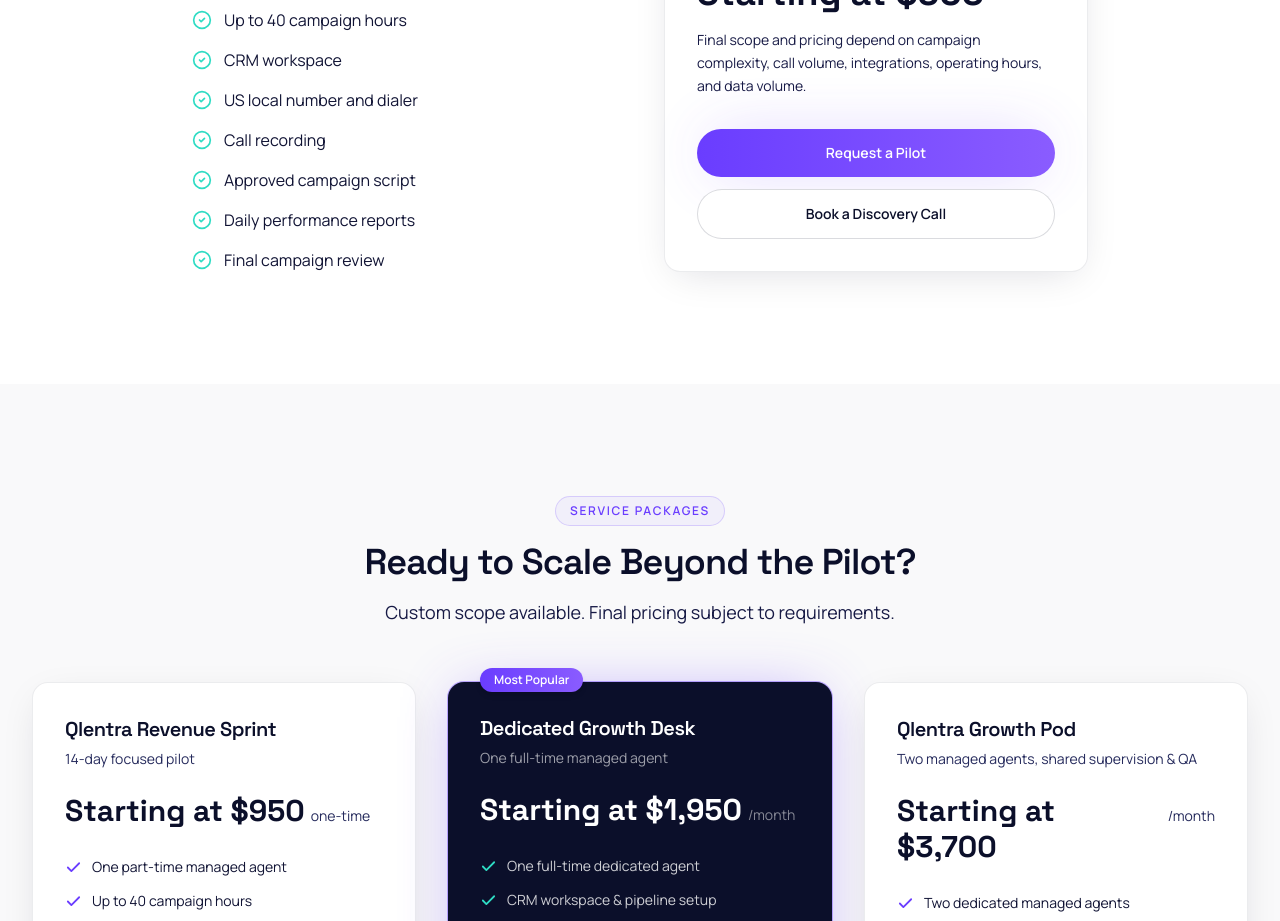
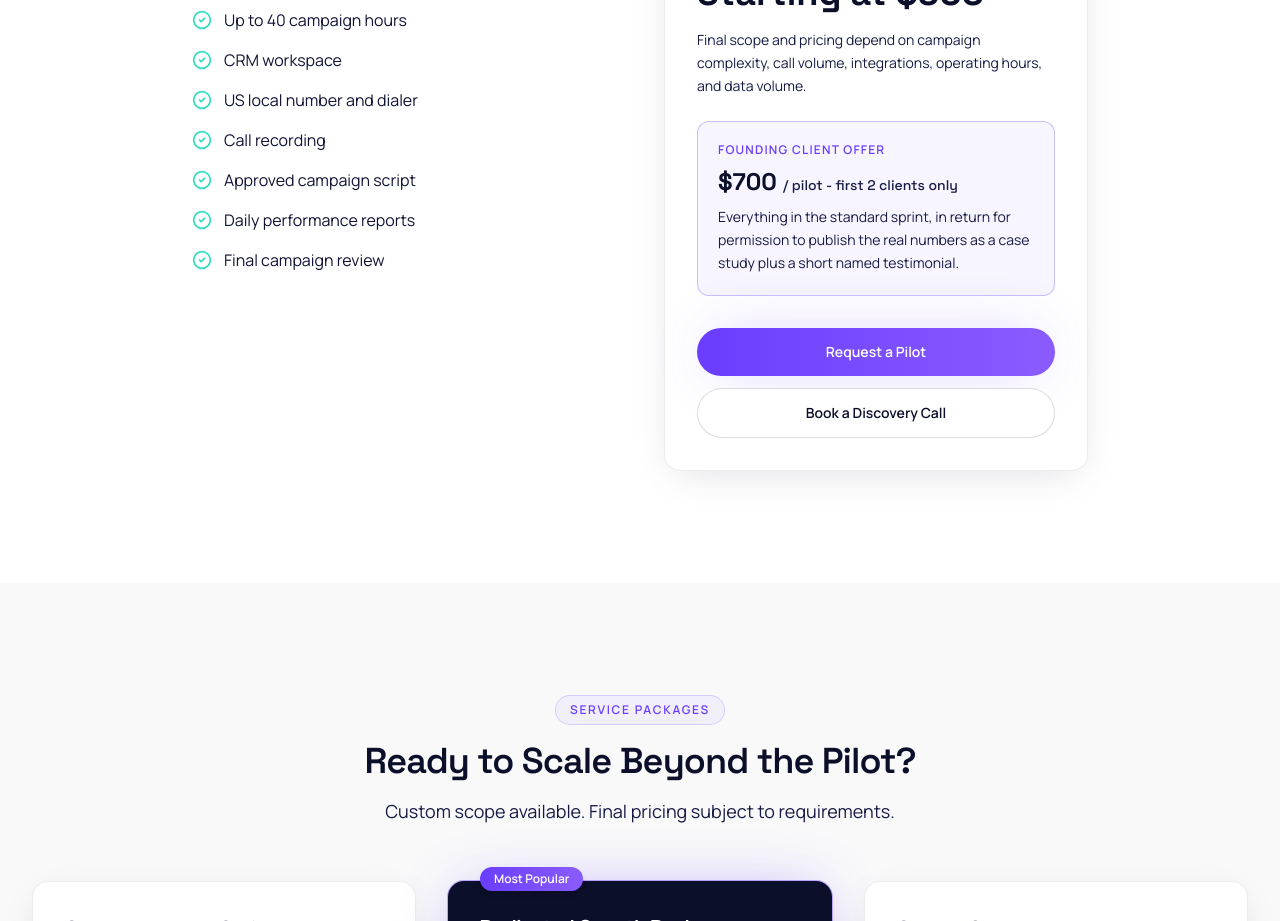
Before and after one commit to happydo743-gif/qlentra-website, a Next.js app: page /pilot in a window 1280 px wide. Shown: the part 780-1701 px from the top of the page. Built offline with nearby package versions, Linux system fonts and the light colour scheme; no server answers.

Commit message:
Add Founding Client Offer section to pilot page
Added a new section for Founding Client Offer with pricing details and terms.

```diff
--- a/app/pilot/page.tsx
+++ b/app/pilot/page.tsx
@@ -92,6 +92,22 @@ export default function PilotPage() {
                 Final scope and pricing depend on campaign complexity, call
                 volume, integrations, operating hours, and data volume.
               </p>
+              <div className="mt-6 rounded-xl border border-violet/30 bg-violet/5 p-5">
+                <p className="text-xs font-semibold uppercase tracking-[0.1em] text-violet">
+                  Founding Client Offer
+                </p>
+                <p className="mt-2 font-display text-2xl font-bold text-navy-800">
+                  $700{" "}
+                  <span className="text-sm font-medium text-navy-600">
+                    / pilot - first 2 clients only
+                  </span>
+                </p>
+                <p className="mt-2 text-sm leading-relaxed text-navy-600">
+                  Everything in the standard sprint, in return for permission
+                  to publish the real numbers as a case study plus a short
+                  named testimonial.
+                </p>
+              </div>
               <div className="mt-8 flex flex-col gap-3">
                 <Link href="/contact" className="btn-primary w-full">
                   Request a Pilot
```
